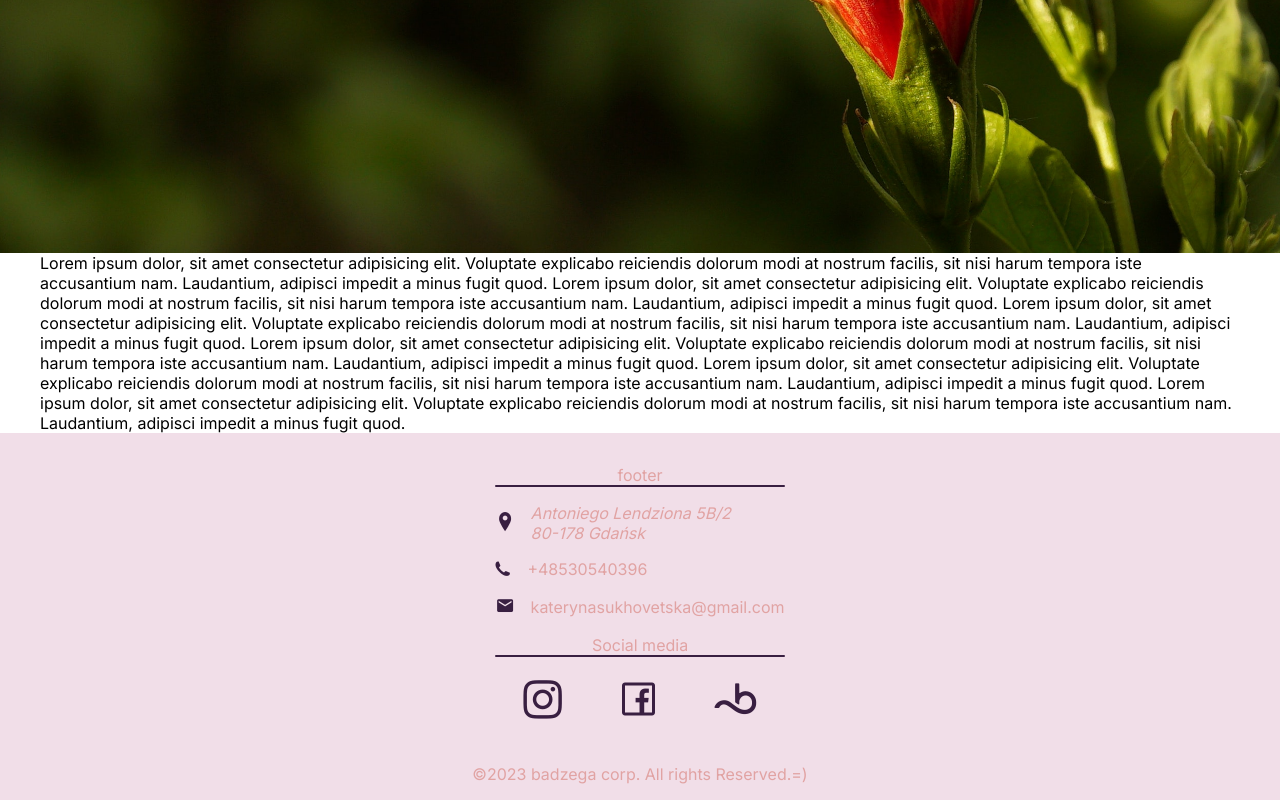
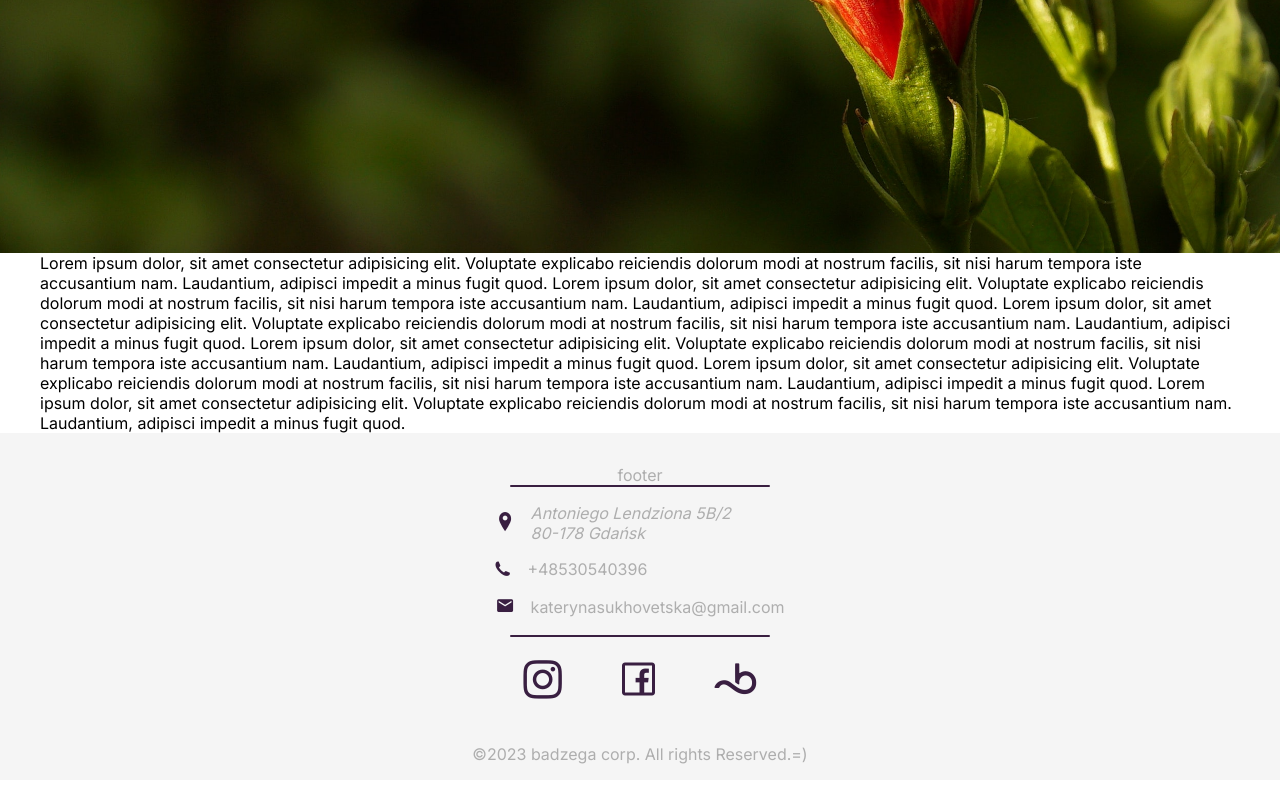
Before and after one commit to Serhiipl/Looks-on-next, a Next.js app: page / in a window 1280 px wide. Shown: the part 547-1347 px from the top of the page. Built offline with nearby package versions, Linux system fonts and the light colour scheme.

Commit message:
change font colour

```diff
--- a/app/styles/_footer.scss
+++ b/app/styles/_footer.scss
@@ -3,8 +3,8 @@ footer {
   flex-direction: column;
   align-items: center;
   padding: 1rem;
-  background-color: $light-rose;
-  color: rgb(225, 163, 163);
+  background-color: whitesmoke;
+  color: rgb(174, 174, 174);
   .footer-wrapper {
     max-width: 75rem;
     padding: 1rem;
@@ -14,7 +14,9 @@ footer {
     }
   }
   .line {
-    width: 100%;
+    margin-left: auto;
+    margin-right: auto;
+    width: 90%;
     height: 0.14rem;
     border-radius: 0.125rem;
     background-color: $dark-rose;
--- a/components/SocialMedia.tsx
+++ b/components/SocialMedia.tsx
@@ -41,7 +41,6 @@ export default function SocialMediaLinks() {
 
   return (
     <>
-      <h3 className="social-title">Social media</h3>
       <ColoredLine />
       <div className="mediaLinksWrapper">
         {socialMedia.map((item, i) => {
```
